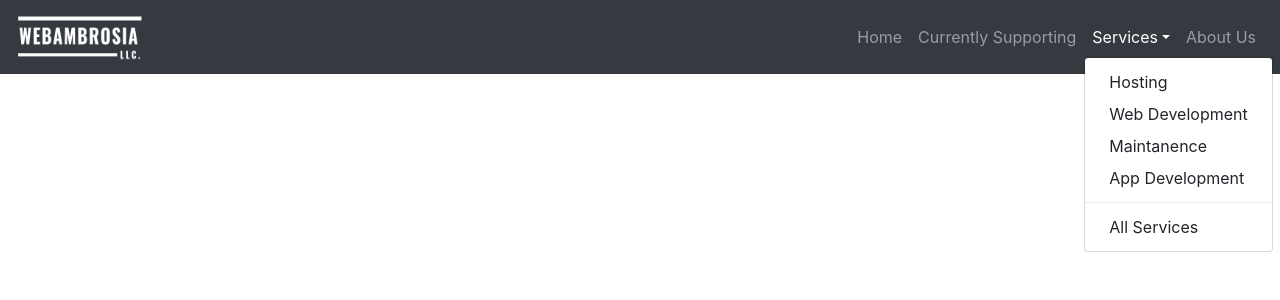
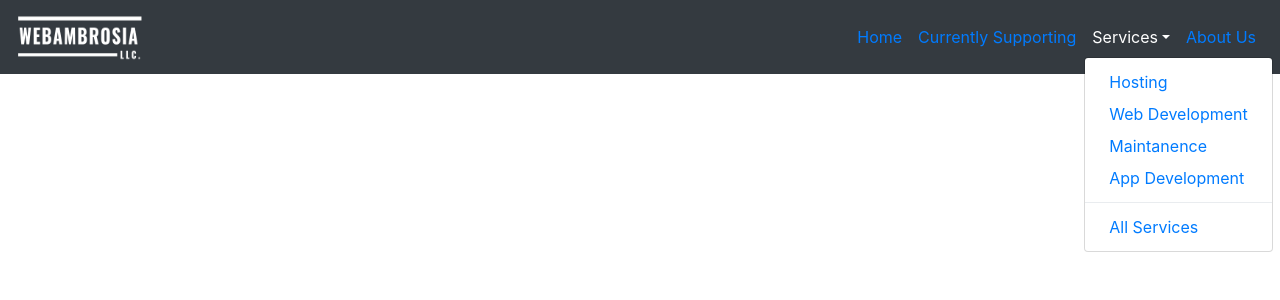
Before and after one commit to Al-Jarah/WebAmbro, a React (Create React App) app: page / in a window 1280 px wide. Both pictures are taken after a click on the button "Services". Shown: the top 300 px of the page. Built offline with nearby package versions, Linux system fonts and the light colour scheme.

Commit message:
implemented routing for the navbar with react-router-dom NavLinks instead of href so as to not refresh the browser when the page is changed via navigation

```diff
--- a/src/components/CustomNavbar.jsx
+++ b/src/components/CustomNavbar.jsx
@@ -1,28 +1,29 @@
 import React, { Component } from 'react';
-import { Image, Nav, Navbar, NavDropdown } from 'react-bootstrap'
+import { Image, Nav, Navbar, NavDropdown } from 'react-bootstrap';
+import { NavLink} from 'react-router-dom';
 
 export default class CustomNavbar extends Component {
     render() {
         return (
             <div>
                 <Navbar collapseOnSelect fixed="top" expand="lg" bg="dark" variant="dark">
-                  <Navbar.Brand href="#home"><Image style={{ height: '6vh', width: '10vw' }} src="assets/Logoo.png" /></Navbar.Brand>
+                  <Navbar.Brand><NavLink to="/"><Image style={{ height: '6vh', width: '10vw' }} src="assets/Logoo.png" /></NavLink></Navbar.Brand>
                   <Navbar.Toggle aria-controls="responsive-navbar-nav" />
                   <Navbar.Collapse id="responsive-navbar-nav">
                     <Nav className="ml-auto">
-                      <Nav.Link href="/">Home</Nav.Link>
-                      <Nav.Link href="/CurrentlySupporting">Currently Supporting</Nav.Link>
+                      <Nav.Link><NavLink to="/">Home</NavLink></Nav.Link>
+                      <Nav.Link><NavLink to="/CurrentlySupporting">Currently Supporting</NavLink></Nav.Link>
                       </Nav>
                       <Nav>
                         <NavDropdown title="Services" id="collasible-nav-dropdown">
-                          <NavDropdown.Item href="/Hosting">Hosting</NavDropdown.Item>
-                          <NavDropdown.Item href="/WebDevelopment">Web Development</NavDropdown.Item>
-                          <NavDropdown.Item href="/WebsiteMaintanence">Maintanence</NavDropdown.Item>
-                          <NavDropdown.Item href="/AppDevelopment">App Development</NavDropdown.Item>
+                          <NavDropdown.Item><NavLink to="/Hosting">Hosting</NavLink></NavDropdown.Item>
+                          <NavDropdown.Item><NavLink to="/WebDevelopment">Web Development</NavLink></NavDropdown.Item>
+                          <NavDropdown.Item><NavLink to="/WebsiteMaintanence">Maintanence</NavLink></NavDropdown.Item>
+                          <NavDropdown.Item><NavLink to="/AppDevelopment">App Development</NavLink></NavDropdown.Item>
                           <NavDropdown.Divider />
-                          <NavDropdown.Item href="/AllServices">All Services</NavDropdown.Item>
+                          <NavDropdown.Item><NavLink to="/AllServices">All Services</NavLink></NavDropdown.Item>
                         </NavDropdown>
-                        <Nav.Link href="/AboutUs">About Us</Nav.Link>
+                        <Nav.Link><NavLink to="/AboutUs">About Us</NavLink></Nav.Link>
                       </Nav>
                     </Navbar.Collapse>
                   </Navbar>
```
